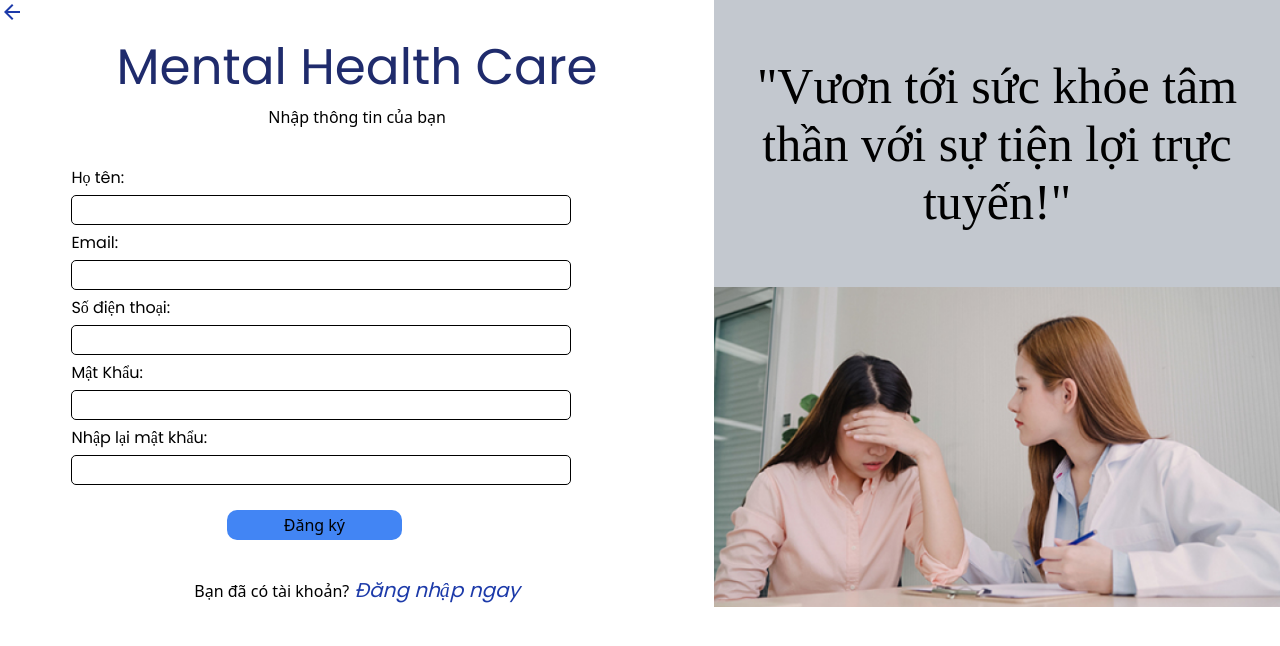
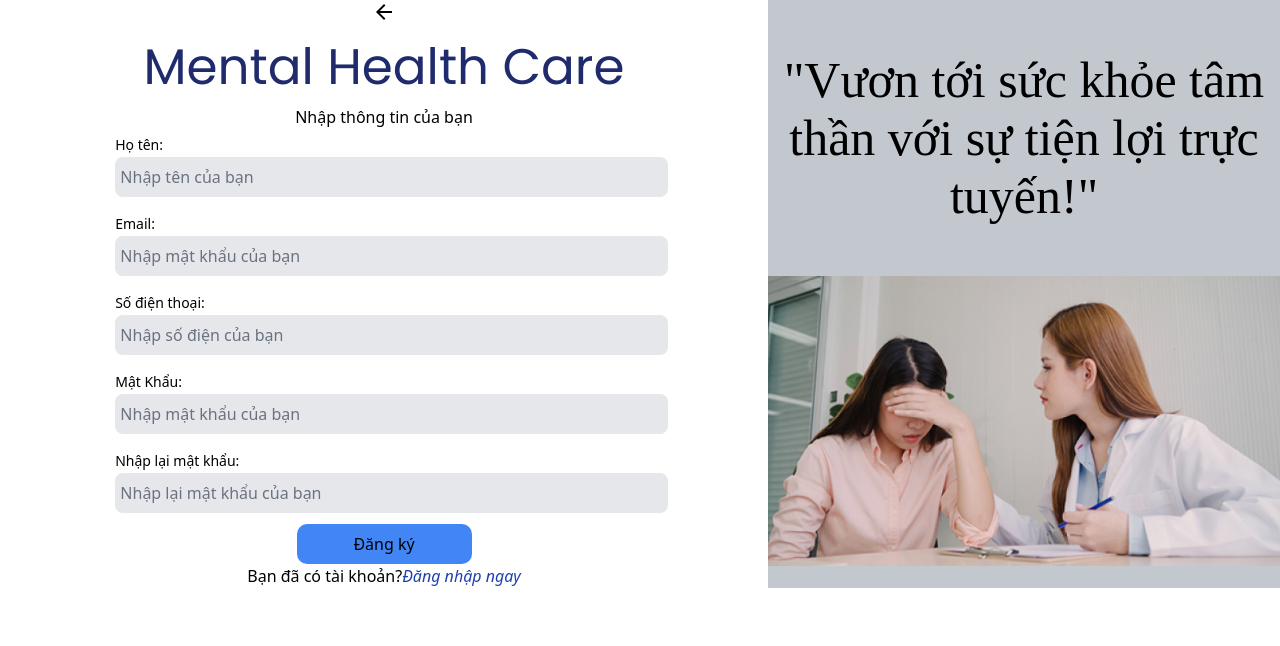
Before and after one commit to PNV25-PHP/MVC_project, a PHP site: page /View/RegisterView.php in a window 1280 px wide. Shown: the top 646 px of the page. Run offline with PHP 8.4, Linux system fonts and the light colour scheme; some libraries are stand-ins or nearby versions; some web fonts are replaced.

Commit message:
optimization code

```diff
--- a/View/RegisterView.php
+++ b/View/RegisterView.php
@@ -15,7 +15,7 @@
 
 <body>
     <div class="container">
-        <div class="grid-cols-2 flex">
+        <div class="grid-cols-1 flex">
             <!-- bên phải -->
             <div class="block_contain-lefl col-span-1">
                 <span class="material-symbols-outlined">arrow_back</span>
@@ -23,20 +23,14 @@
                 <p id="instructure">Nhập thông tin của bạn </p>
                 <!-- nhập thông tin -->
                 <form action="" method="post" id="form">
-                    <label>Họ tên:</label>
-                    <input class="form-info" name="" value="" placeholder="" type="text">
-                    <label>Email:</label>
-                    <input class="form-info" name="" value="" placeholder="" type="email">
-                    <label>Số điện thoại:</label>
-                    <input class="form-info" name="" value="" placeholder="" type="text">
-                    <label>Mật Khẩu:</label>
-                    <input class="form-info" name="" value="" placeholder="" type="password">
-                    <label>Nhập lại mật khẩu:</label>
-                    <input class="form-info" name="" value="" placeholder="" type="password">
-                    <!-- <input type="submit" id="sub" value="Đăng ký"></input> -->
-
+                    <div id="name"></div>
+                    <div id="em"></div>
+                    <div id="sdt"></div>
+                    <div id="mk1"></div>
+                    <div id="mk2"></div>
                 </form>
-                <p>Bạn đã có tài khoản?<a href=""><span> Đăng nhập ngay</span></a></p>
+                <div id="nut"></div>
+                <p id="fogettext">Bạn đã có tài khoản?<a href="../send_email.php">Đăng nhập ngay</a></p>
             </div>
             <!-- bên trái -->
             <div class="block_contain-right col-span-1">
@@ -46,14 +40,53 @@
         </div>
     </div>
     <script src="../Test/Components/Button.js"></script>
+    <script src="../Test/Components/Input.js"></script>
     <script>
         Button2
             .new()
             .setLabel("Đăng ký")
+            .setcustomClass("text-center")
             .setid("sub")
-            // .setcustomClass("p-2 rounded-2xl bg-blue-500 w-19 h-30")
             .setOnClick("../../login.php")
-            .appendTo("form")
+            .appendTo("nut")
+
+        Input
+            .new()
+            .setPlaceholder("Nhập tên của bạn")
+            .setContent("Họ tên:")
+            .setForlabel("name")
+            .appendTo("name")
+
+        Input
+            .new()
+            .setType("email")
+            .setPlaceholder("Nhập mật khẩu của bạn")
+            .setContent("Email:")
+            .setForlabel("email")
+            .appendTo("em")
+
+        Input
+            .new()
+            .setPlaceholder("Nhập số điện của bạn")
+            .setContent("Số điện thoại:")
+            .setForlabel("Number")
+            .appendTo("sdt")
+
+        Input
+            .new()
+            .setType("password")
+            .setPlaceholder("Nhập mật khẩu của bạn")
+            .setContent("Mật Khẩu:")
+            .setForlabel("password")
+            .appendTo("mk1")
+
+        Input
+            .new()
+            .setType("password")
+            .setPlaceholder("Nhập lại mật khẩu của bạn")
+            .setContent("Nhập lại mật khẩu:")
+            .setForlabel("password")
+            .appendTo("mk2")
     </script>
 </body>
 
--- a/inp_pass_again.php
+++ b/inp_pass_again.php
@@ -11,7 +11,7 @@
     </style>
     <script src="https://code.iconify.design/1/1.0.7/iconify.min.js"></script>
 
-    <title>Register - page</title>
+    <title>Passwork Verifi.. - page</title>
     <style>
         .container {
             width: 100%;
--- a/root/CSS/Register.css
+++ b/root/CSS/Register.css
@@ -4,11 +4,12 @@
 }
 
 .block_contain-lefl {
-    width: 795px;
+    width: 60%;
+    text-align: center;
 }
 
 .block_contain-right {
-    width: 630px;
+    width: 40%;
     background: #C3C8CF;
 }
 
@@ -18,51 +19,55 @@
 
 #form {
     display: grid;
-    width: 676px;
-    margin: 5% 10%;
+    width: 60%;
+    margin: 0% 15%;
     gap: 5px;
 }
 
-#form>#sub {
-    margin: 0 23%;
-    margin-top: 20px;
+#form>div{
+    margin: 5px 0px;
+    width: 60%;
+}
+
+#sub {
+    margin: 0 25%;
+    margin-top: 5px;
+    text-align: center !important;
     cursor: pointer;
-    padding: 2px;
     border-radius: 10px;
     background-color: #4285F4;
     width: 175px;
-    height: 30px;
+    height: 40px;
 }
 
-.form-info {
-    width: 500px;
-    height: 30px;
-    border: 1px solid black;
+div>label {
+    width: 200%;
     border-radius: 5px;
     text-align: left !important;
-    padding: 10px;
+    margin: 1px 0px;
+}
+
+div>input{
+    width: 200%;
+    height: 40px;
+    border-radius: 5px;
+    text-align: left !important;
+    margin: 1px 0px;
+}
+
+
+p>a{
+    align-items: center;
+    justify-content: center;
+
+    color: #1e40af;
+    font-style: italic;
+    margin-bottom: 0.5rem;
 }
 
 p,
 h3 {
     text-align: center;
-}
-
-label {
-    color: #000;
-    font-family: Poppins;
-    font-style: normal;
-    font-weight: 400;
-    line-height: normal;
-}
-
-span {
-    color: #1C3AA9;
-    font-family: Poppins;
-    font-size: 20px;
-    font-style: italic;
-    line-height: normal;
-    font-weight: 200;
 }
 
 .title {
@@ -82,9 +87,6 @@ span {
     font-style: normal;
     font-weight: 400;
     line-height: normal;
-}
-
-#front-text {
     margin: 10% 0px 10% 0px;
 }
 
@@ -92,25 +94,5 @@ img {
     width: 100%;
 }
 
-@media screen and (max-width: 768px) {
-    .block_contain-right {
-        display: none;
-    }
-
-    .form-info {
-        width: 70%;
-        height: 30px;
-        border: 1px solid black;
-        border-radius: 5px;
-        text-align: left !important;
-        padding: 10px;
-    }
-
-    #form>input:last-child {
-        padding: 2px;
-        border-radius: 10px;
-        background-color: #4285F4;
-        width: 175px;
-        height: 30px;
-    }
+@media screen and (max-width: 0px) {
 }
```
Also changed, not shown: Test/Components/Button.js (+1 -1 lines), Test/Components/Input.js (added, +94 -0 lines), Test/Components/emailInput.js (deleted, +0 -68 lines), Test/Components/passwordInput.js (deleted, +0 -67 lines), login.php (+24 -11 lines).
